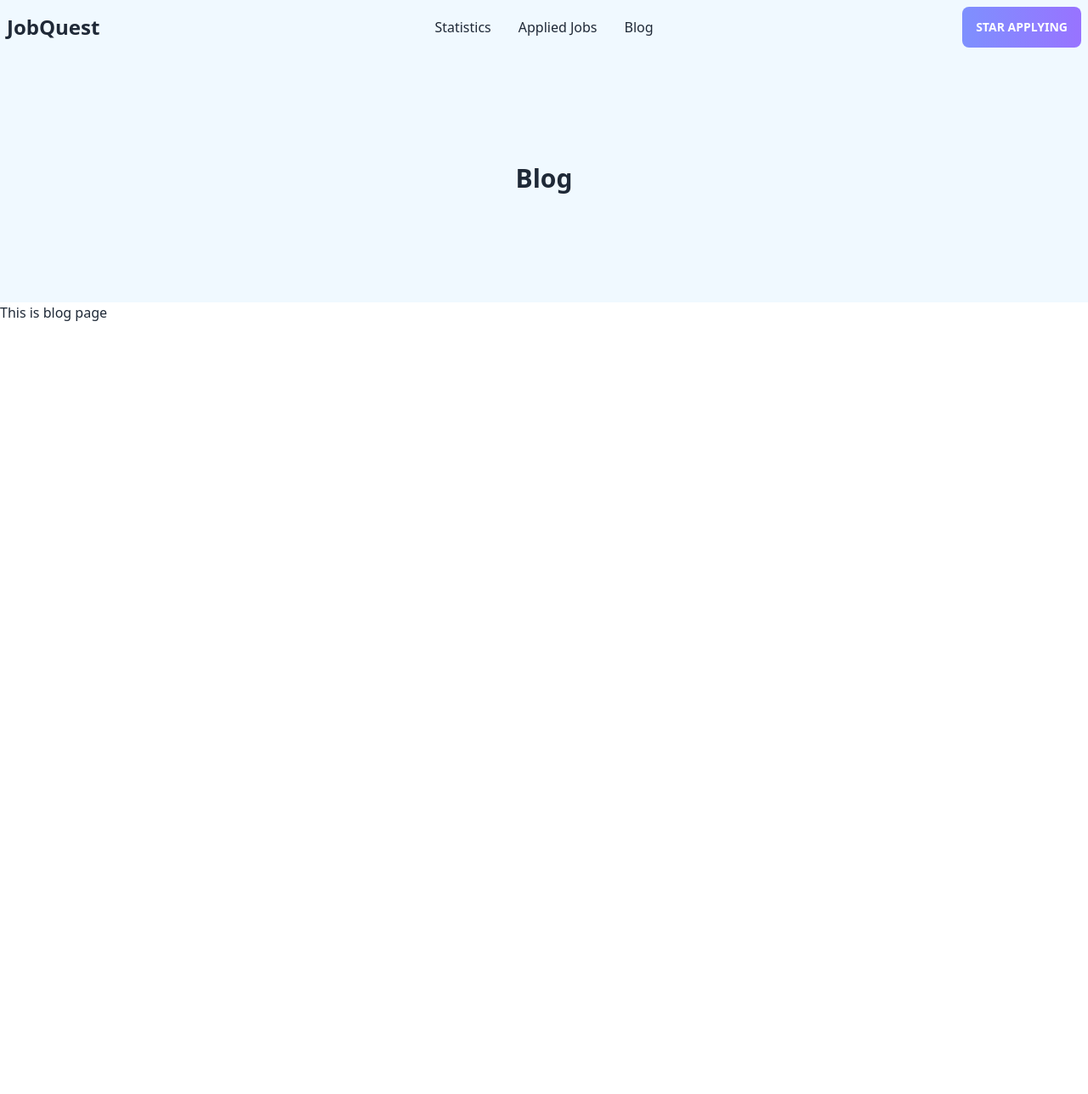
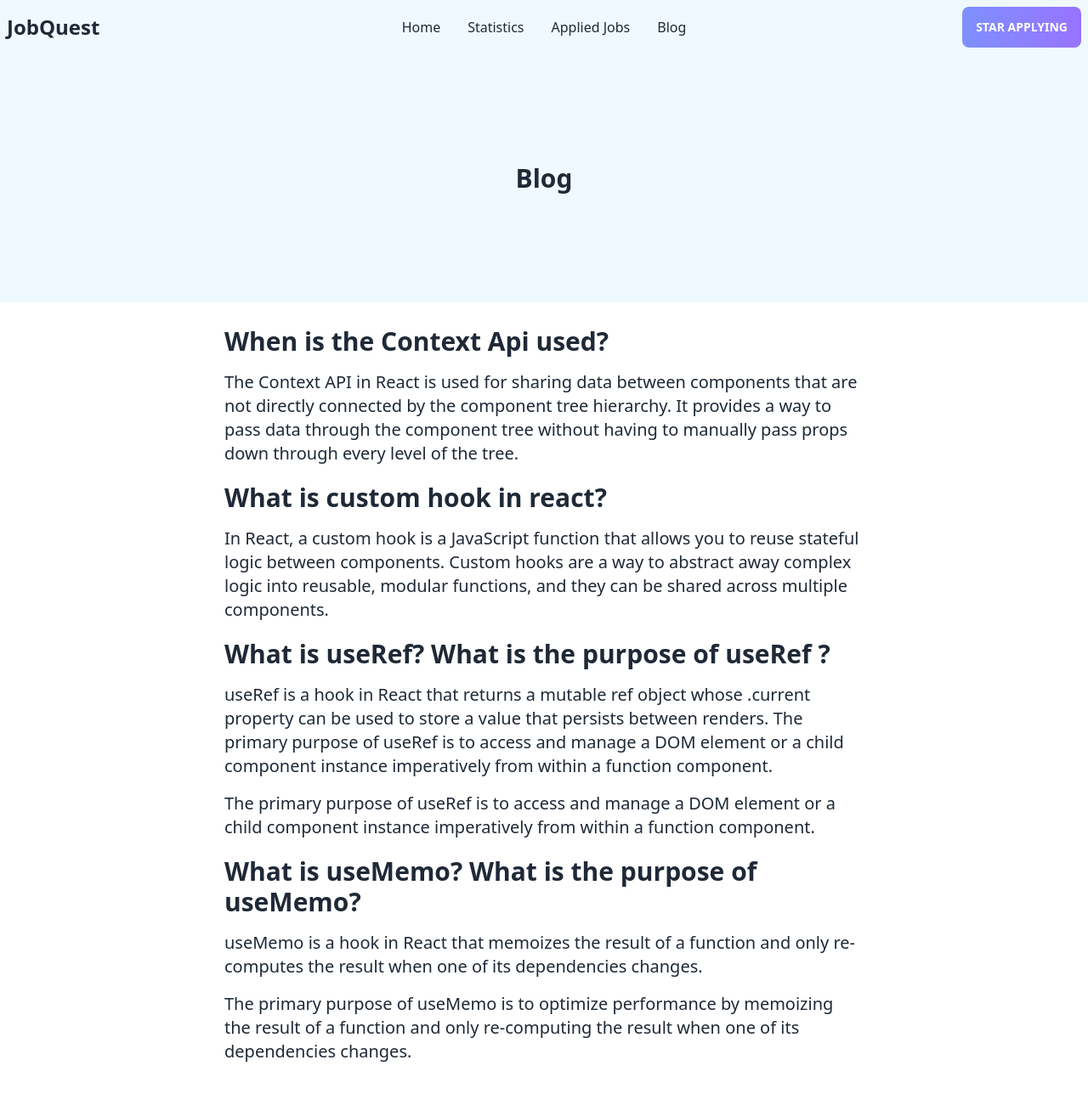
Before and after one commit to parvejpappu100/career-hub, a React (Vite) app: page /blogs in a window 1280 px wide. Shown: the top 1288 px of the page at 85% size. Before the commit the page ends 800 px from the top, so only its background shows below. Built offline with nearby package versions, Linux system fonts and the light colour scheme.

Commit message:
added blog

```diff
--- a/src/components/Blog/Blog.jsx
+++ b/src/components/Blog/Blog.jsx
@@ -3,13 +3,36 @@ import Banner from '../Banner/Banner';
 
 const Blog = () => {
     return (
-        <div>
+        <div >
             <div>
                 <Banner>
                     <h6 className='text-center py-32 text-3xl font-bold'>Blog</h6>
                 </Banner>
             </div>
-            <h1>This is blog page</h1>
+            <section className='max-w-3xl mx-auto my-5 p-2'>
+                {/* First Question */}
+                <article>
+                    <h4 className='text-3xl font-semibold'>When is the Context Api used?</h4>
+                    <h6 className='my-4 text-xl font-medium'>The Context API in React is used for sharing data between components that are not directly connected by the component tree hierarchy. It provides a way to pass data through the component tree without having to manually pass props down through every level of the tree.</h6>
+                </article>
+                {/* Second Question  */}
+                <article>
+                    <h4 className='text-3xl font-semibold mt-5'>What is custom hook in react?</h4>
+                    <h6 className='my-4 text-xl font-medium'>In React, a custom hook is a JavaScript function that allows you to reuse stateful logic between components. Custom hooks are a way to abstract away complex logic into reusable, modular functions, and they can be shared across multiple components.</h6>
+                </article>
+                {/* Third Question  */}
+                <article>
+                    <h4 className='text-3xl font-semibold mt-5'>What is useRef? What is the purpose of useRef ?</h4>
+                    <h6 className='my-4 text-xl font-medium'>useRef is a hook in React that returns a mutable ref object whose .current property can be used to store a value that persists between renders. The primary purpose of useRef is to access and manage a DOM element or a child component instance imperatively from within a function component.</h6>
+                    <h6 className='my-4 text-xl font-medium'>The primary purpose of useRef is to access and manage a DOM element or a child component instance imperatively from within a function component.</h6>
+                </article>
+                {/* Fourth Question  */}
+                <article>
+                    <h4 className='text-3xl font-semibold mt-5'>What is useMemo? What is the purpose of useMemo?</h4>
+                    <h6 className='my-4 text-xl font-medium'>useMemo is a hook in React that memoizes the result of a function and only re-computes the result when one of its dependencies changes.</h6>
+                    <h6 className='my-4 text-xl font-medium'>The primary purpose of useMemo is to optimize performance by memoizing the result of a function and only re-computing the result when one of its dependencies changes.</h6>
+                </article>
+            </section>
         </div>
     );
 };
--- a/src/components/Header/Header.jsx
+++ b/src/components/Header/Header.jsx
@@ -14,7 +14,10 @@ const Header = () => {
                     </label>
                     <ul tabIndex={0} className="menu menu-compact dropdown-content mt-3 p-2 shadow bg-sky-50 rounded-box w-52">
                       <li>
-                        <Link to="/">Statistics</Link>
+                        <Link to="/">Home</Link>
+                      </li>
+                      <li>
+                        <Link to="/statistics">Statistics</Link>
                       </li>
                       <li>
                         <Link to="/jobs">Applied Jobs</Link>
@@ -29,7 +32,10 @@ const Header = () => {
                 <div className="navbar-center hidden lg:flex">
                   <ul className="menu menu-horizontal px-1">
                       <li>
-                        <Link to="/">Statistics</Link>
+                        <Link to="/">Home</Link>
+                      </li>
+                      <li>
+                        <Link to="/statistics">Statistics</Link>
                       </li>
                       <li>
                         <Link to="/jobs">Applied Jobs</Link>
--- a/src/components/JobCategory/JobCategory.jsx
+++ b/src/components/JobCategory/JobCategory.jsx
@@ -3,7 +3,7 @@ import React from 'react';
 const JobCategory = ({job}) => {
     const {name , img , available_jobs} = job;
     return (
-        <div className=' p-4 bg-sky-50 rounded-lg'>
+        <div className=' p-4 bg-sky-50 rounded-lg shadow'>
             <img className='h-12 w-12 mb-5' src={img} alt="" />
             <h6 className='font-medium'>{name}</h6>
             <h6><small>{available_jobs}</small></h6>
```
